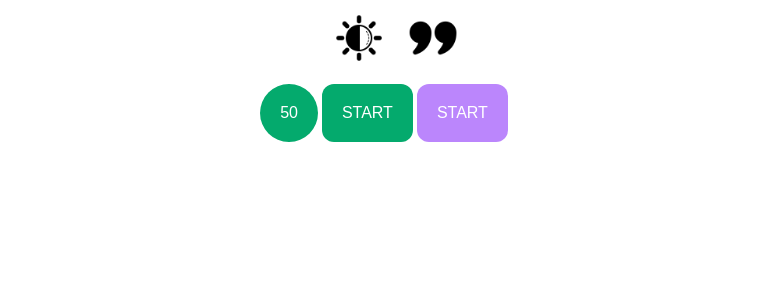
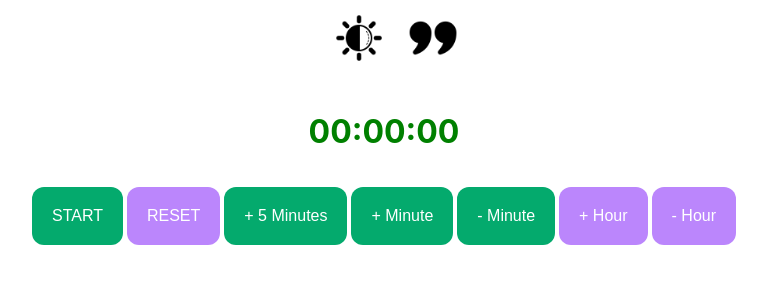
Before and after one commit to richujain/Timer, a React (Create React App) app: page / in a window 1280 px wide. Shown: the top 300 px of the page, without its empty margins (256-1023 px from the left). Built offline with nearby package versions, Linux system fonts and the light colour scheme.

Commit message:
Added buttons and timer. Design and logic not implemented yet.

```diff
--- a/src/components/Timer/Timer.module.css
+++ b/src/components/Timer/Timer.module.css
@@ -19,3 +19,10 @@
 .div {
   text-align: center;
 }
+
+.value {
+  font-size: 2rem;
+  color: green;
+  margin: 2rem 0;
+  font-weight: bold;
+}
--- a/src/components/Timer/timer.js
+++ b/src/components/Timer/timer.js
@@ -1,21 +1,99 @@
-import React, { useState } from 'react'
-import classes from './Timer.module.css'
+import React, { useState, useEffect } from "react";
+import { useSelector, useDispatch } from "react-redux";
+import { timerActions } from "../../store/timer";
+import classes from "./Timer.module.css";
 export default function Timer() {
-    const [timer, setTimer] = useState()
+  const dispatch = useDispatch();
+  const hour = useSelector((state) => state.hour);
+  const minute = useSelector((state) => state.minute);
+  const second = useSelector((state) => state.second);
+  const active = useSelector((state) => state.active);
+
+//   useEffect(() => {
+//     const interval = setInterval(() => {
+//       dispatch(timerActions.decrementSecond());
+//     }, 1000);
+//     return () => clearInterval(interval);
+//   }, []);
+  const startHandler = () => {
+
+  };
+
+  const incrementHourHandler = () => {
+    dispatch(timerActions.incrementHour());
+  };
+  const decrementHourHandler = () => {
+    dispatch(timerActions.decrementHour())
+  }
+  const incrementMinuteHandler = () => {
+    dispatch(timerActions.incrementMinute())
+  }
+  const increaseMinuteHandler = () => {
+    dispatch(timerActions.increaseMinute(5));
+  };
+  const decrementMinuteHandler = () => {
+    dispatch(timerActions.decrementMinute())
+  }
+  const resetHandler = () => {
+    dispatch(timerActions.resetTimer())
+  }
 
   return (
     <div className={classes.div}>
-        <button className={`${classes.button} ${classes.buttonCircle}`}>
+      <div className={classes.value}>
+        {("0" + hour).slice(-2)}:{("0" + minute).slice(-2)}:
+        {("0" + second).slice(-2)}
+      </div>
+
+      <button
+        className={`${classes.button} ${classes.buttonRoundedCorner}`}
+        onClick={startHandler}
+      >
+        START
+      </button>
+      <button
+        onClick={resetHandler}
+        style={{ backgroundColor: "#BB86FC" }}
+        className={`${classes.button} ${classes.buttonRoundedCorner}`}
+      >
+        RESET
+      </button>
+      <button
+        className={`${classes.button} ${classes.buttonRoundedCorner}`}
+        onClick={increaseMinuteHandler}
+      >
+        + 5 Minutes
+      </button>
+      <button
+        className={`${classes.button} ${classes.buttonRoundedCorner}`}
+        onClick={incrementMinuteHandler}
+      >
+        + Minute
+      </button>
+      <button
+        className={`${classes.button} ${classes.buttonRoundedCorner}`}
+        onClick={decrementMinuteHandler}
+      >
+        - Minute
+      </button>
+      <button
+        onClick={incrementHourHandler}
+        style={{ backgroundColor: "#BB86FC" }}
+        className={`${classes.button} ${classes.buttonRoundedCorner}`}
+      >
+        + Hour
+      </button>
+      <button
+        onClick={decrementHourHandler}
+        style={{ backgroundColor: "#BB86FC" }}
+        className={`${classes.button} ${classes.buttonRoundedCorner}`}
+      >
+        - Hour
+      </button>
+
+      {/* <button className={`${classes.button} ${classes.buttonCircle}`}>
         50
-        </button>
-        <button className={`${classes.button} ${classes.buttonRoundedCorner}`}>
-        START
-        </button>
-        <button style={{ backgroundColor: '#BB86FC' }} className={`${classes.button} ${classes.buttonRoundedCorner}`}>
-        START
-        </button>
-
-
+        </button> */}
     </div>
-  )
+  );
 }
--- a/src/index.js
+++ b/src/index.js
@@ -3,11 +3,15 @@ import ReactDOM from 'react-dom/client';
 import './index.css';
 import App from './App';
 import reportWebVitals from './reportWebVitals';
+import { Provider } from 'react-redux';
+import store from './store';
+
+
 
 const root = ReactDOM.createRoot(document.getElementById('root'));
 root.render(
   <React.StrictMode>
-    <App />
+    <Provider store={store}><App /></Provider>
   </React.StrictMode>
 );
 
--- a/src/store/index.js
+++ b/src/store/index.js
@@ -2,7 +2,7 @@ import { configureStore } from "@reduxjs/toolkit";
 import timerReducer from "./timer";
 
 const store = configureStore({
-    reducer: timerReducer
+    reducer: timerReducer.reducer
 })
 
 export default store;
--- a/src/store/timer.js
+++ b/src/store/timer.js
@@ -1,10 +1,10 @@
 import { createSlice } from "@reduxjs/toolkit";
 
-const initialCounterState = { hour: 0, minute: 0, second: 0, active: false, resetTimer: false }
+const initialTimerState = { hour: 0, minute: 0, second: 0, active: false, resetTimer: false }
 
 const timerSlice = createSlice({
     name: 'timer',
-    initialState: initialCounterState,
+    initialState: initialTimerState,
     reducers: {
         incrementHour(state) {
             state.hour++
@@ -19,7 +19,13 @@ const timerSlice = createSlice({
             state.minute--
         },
         increaseMinute(state, action) {
-            state.minute = state.counter + action.payload
+            state.minute = state.minute + action.payload
+        },
+        incrementSecond(state) {
+            state.second--
+        },
+        decrementSecond(state) {
+            state.second--
         },
         timerActive(state){
             state.active = true
@@ -32,6 +38,6 @@ const timerSlice = createSlice({
         },
     }
 })
-export const counterActions = counterSlice.actions
+export const timerActions = timerSlice.actions
 
 export default timerSlice
```
